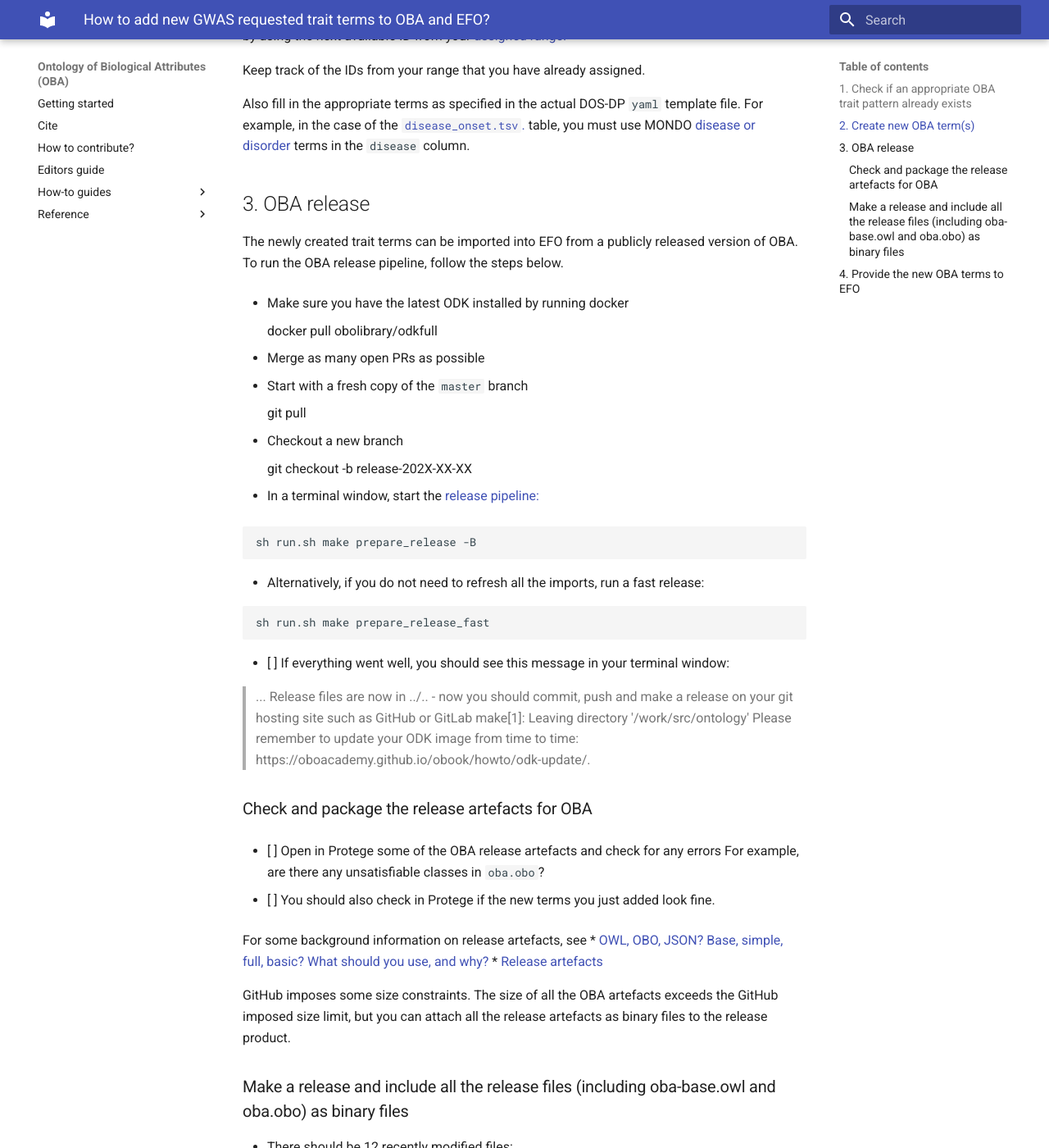
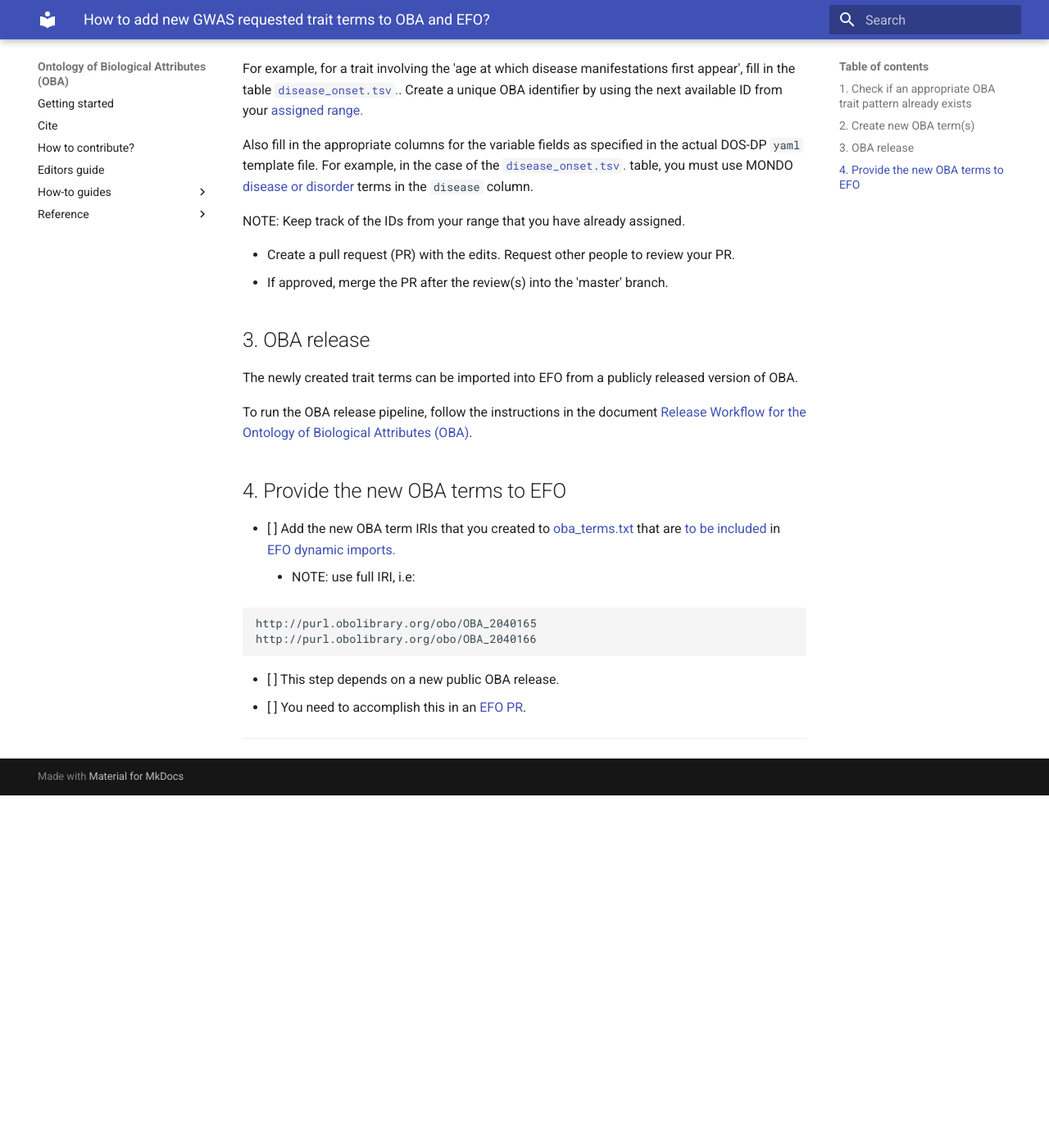
Before and after one commit to obophenotype/bio-attribute-ontology, an MkDocs documentation site: the page built from docs/SOP-add_OBA_terms_for_GWAS.md, in a window 1280 px wide and 1400 px high, scrolled down 537 px. Shown: the whole window at 82% size. Built offline with MkDocs 1.6.1 and Material for MkDocs 9.7.7, drawn with Linux system fonts in a browser that asks for light colours; after the commit the page ends 1507 px from its top, so only the background shows below that; some of the changed text lies outside the part shown.

Commit message:
Improve SOP based on review
Addresses #154.

````diff
--- a/docs/SOP-add_OBA_terms_for_GWAS.md
+++ b/docs/SOP-add_OBA_terms_for_GWAS.md
@@ -9,85 +9,28 @@ Look into [bio-attribute-ontology/src/patterns/dosdp-patterns/](https://github.c
 In some cases, the requested GWAS term may not fit the scope of OBA. In that case, an new EFO term can be created without an equivalent OBA trait term.
 
 ## 2. Create new OBA term(s)
-Fill in the appropriate [DOS-DP template data table](https://oboacademy.github.io/obook/tutorial/dosdp-odk/) to add any new terms to OBA in [bio-attribute-ontology/src/patterns/data/default/](https://github.com/obophenotype/bio-attribute-ontology/tree/master/src/patterns/data/default).
+
+* Create a new github branch for the edits.
+
+* Fill in the appropriate [DOS-DP template data table](https://oboacademy.github.io/obook/tutorial/dosdp-odk/) to add any new terms to OBA in [bio-attribute-ontology/src/patterns/data/default/](https://github.com/obophenotype/bio-attribute-ontology/tree/master/src/patterns/data/default).
+
 For example, for a trait involving the 'age at which disease manifestations first appear', fill in the table [`disease_onset.tsv`.](https://github.com/obophenotype/bio-attribute-ontology/blob/master/src/patterns/data/default/disease_onset.tsv).
 Create a unique OBA identifier by using the next available ID from your [assigned range.](https://github.com/obophenotype/bio-attribute-ontology/blob/master/src/ontology/oba-idranges.owl)
 
-Keep track of the IDs from your range that you have already assigned.
+Also fill in the appropriate columns for the variable fields as specified in the actual DOS-DP `yaml` template file.
+For example, in the case of the [`disease_onset.tsv`.](https://github.com/obophenotype/bio-attribute-ontology/blob/master/src/patterns/data/default/disease_onset.tsv) table, you must use MONDO [disease or disorder](https://www.ebi.ac.uk/ols/ontologies/mondo/terms?iri=http%3A%2F%2Fpurl.obolibrary.org%2Fobo%2FMONDO_0000001) terms in the `disease` column.
 
-Also fill in the appropriate terms as specified in the actual DOS-DP `yaml` template file.
-For example, in the case of the [`disease_onset.tsv`.](https://github.com/obophenotype/bio-attribute-ontology/blob/master/src/patterns/data/default/disease_onset.tsv) table, you must use MONDO [disease or disorder](https://www.ebi.ac.uk/ols/ontologies/mondo/terms?iri=http%3A%2F%2Fpurl.obolibrary.org%2Fobo%2FMONDO_0000001) terms in the `disease` column.
+NOTE: Keep track of the IDs from your range that you have already assigned.
+
+* Create a pull request (PR) with the edits. Request other people to review your PR.
+* If approved, merge the PR after the review(s) into the 'master' branch.
 
 ## 3. OBA release
 
 The newly created trait terms can be imported into EFO from a publicly released version of OBA.
-To run the OBA release pipeline, follow the steps below.
 
-* Make sure you have the latest ODK installed by running docker
+To run the OBA release pipeline, follow the instructions in the document [Release Workflow for the Ontology of Biological Attributes (OBA)](./OBA_ReleaseWorkflow.md).
 
-    docker pull obolibrary/odkfull
-
-* Merge as many open PRs as possible
-* Start with a fresh copy of the `master` branch
-
-    git pull
-
-* Checkout a new branch
-
-    git checkout -b release-202X-XX-XX
-
-* In a terminal window, start the [release pipeline:](http://pato-ontology.github.io/pato/odk-workflows/ReleaseWorkflow/)
-
-```shell
-sh run.sh make prepare_release -B
-```
-
-* Alternatively, if you do not need to refresh all the imports, run a fast release:
-
-```shell
-sh run.sh make prepare_release_fast
-```
-
-
-- [ ] If everything went well, you should see this message in your terminal window:
-
->
-...
-Release files are now in ../.. - now you should commit, push and make a release         on your git hosting site such as GitHub or GitLab
-make[1]: Leaving directory '/work/src/ontology'
-Please remember to update your ODK image from time to time: https://oboacademy.github.io/obook/howto/odk-update/.
-
-
-### Check and package the release artefacts for OBA
-
-- [ ] Open in Protege some of the OBA release artefacts and check for any errors For example, are there any unsatisfiable classes in `oba.obo`?
-
-- [ ] You should also check in Protege if the new terms you just added look fine.
-
-For some background information on release artefacts, see
-* [OWL, OBO, JSON? Base, simple, full, basic? What should you use, and why?](https://oboacademy.github.io/obook/explanation/owl-format-variants/)
-* [Release artefacts](https://oboacademy.github.io/obook/reference/release-artefacts/)
-
-GitHub imposes some size constraints. The size of all the OBA artefacts exceeds the GitHub imposed size limit, but you can attach all the release artefacts as binary files to the release product.
-
-### Make a release and include all the release files (including oba-base.owl and oba.obo) as binary files
-- There should be 12 recently modified files:
-    1. oba-base.json
-    2. oba-base.obo
-    3. oba-base.owl
-    4. oba-basic.json
-    5. oba-basic.obo
-    6. oba-basic.owl
-    7. oba-full.json
-    8. oba-full.obo
-    9. oba-full.owl
-    10. oba.json
-    11. oba.obo
-    12. oba.owl
-
-NOTE: some of these large files are not under GitHub version control, but they all need to be included in the release as binary files.
-
-- [x] Drag and drop or [manually select files in the binaries box.](https://docs.github.com/en/repositories/releasing-projects-on-github/managing-releases-in-a-repository) on GitHub.com.
 
 ## 4. Provide the new OBA terms to EFO
 
@@ -101,3 +44,5 @@ http://purl.obolibrary.org/obo/OBA_2040166
 
 - [ ] This step depends on a new public OBA release.
 - [ ] You need to accomplish this in an [EFO PR](https://github.com/EBISPOT/efo).
+
+* * * * * * * * * * * * * * * * * * *
````
